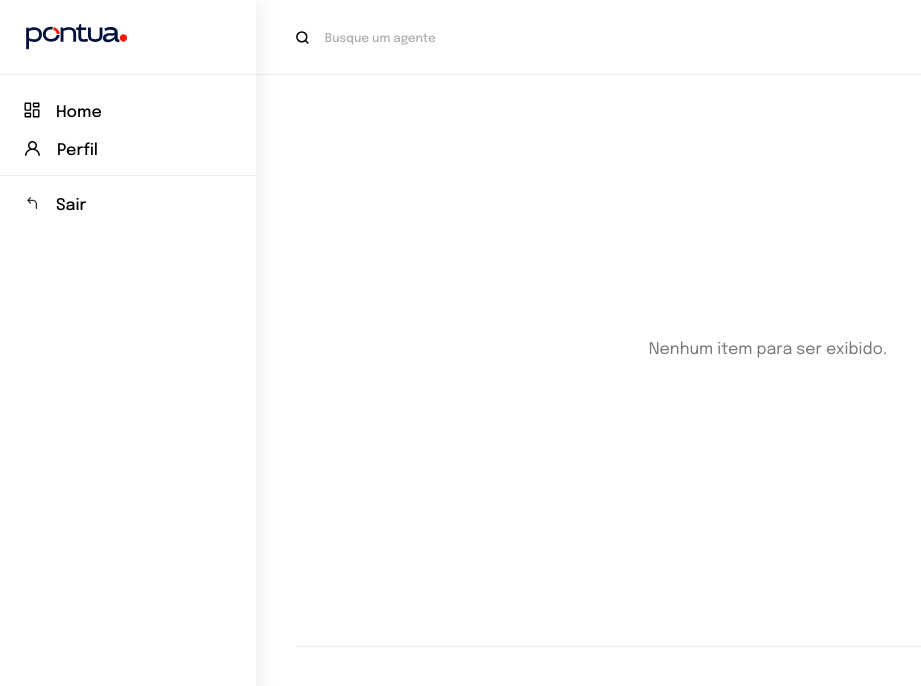
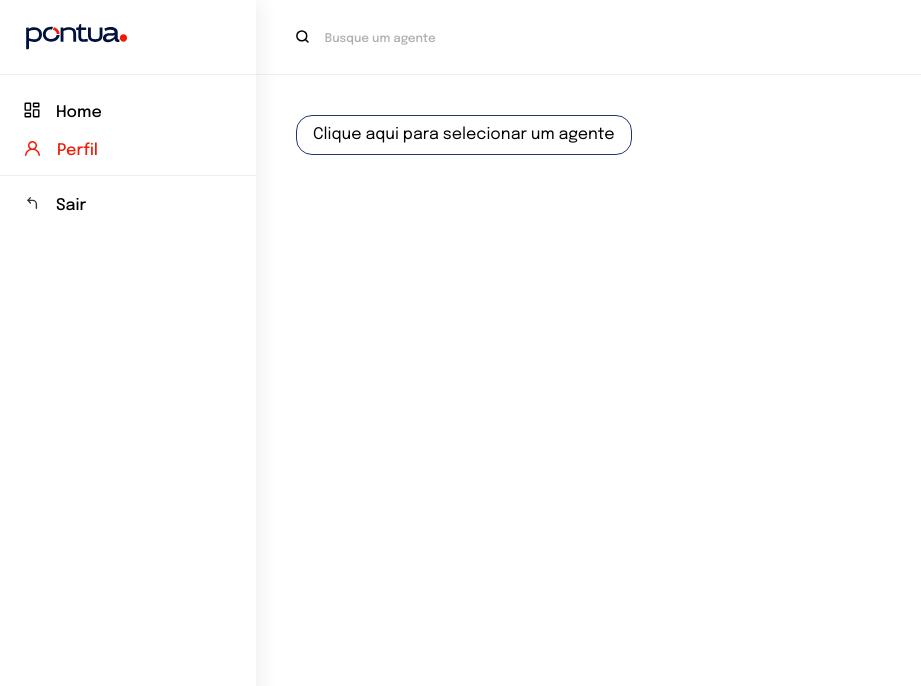
Before and after one commit to igorfurtado/marvel-fe, a React (Vite) app: page /home in a window 1280 px wide. Both pictures are taken after a click on the button "Perfil". Shown: the top 686 px of the page, without its empty margins (0-921 px from the left). Built offline with nearby package versions, Linux system fonts and the light colour scheme; no server answers; the HTML template or start-up script is replaced by a standard one.

Commit message:
feat: criando a secao de perfil - configurando ambiente

```diff
--- a/package.json
+++ b/package.json
@@ -15,7 +15,8 @@
     "react-dom": "^18.2.0",
     "react-router": "^6.21.3",
     "react-router-dom": "^6.21.3",
-    "styled-components": "^6.1.8"
+    "styled-components": "^6.1.8",
+    "zustand": "^4.5.0"
   },
   "devDependencies": {
     "@types/node": "^20.11.5",
--- a/src/components/custom-text/index.tsx
+++ b/src/components/custom-text/index.tsx
@@ -6,7 +6,7 @@ type CustomTextProps = {
   fontFamily?: string
   fontSize?: string
   color?: string
-  textAlign?: string
+  $textalign?: string
   fontWeight?: string
   $margintop?: string
   $marginbottom?: string
@@ -20,7 +20,7 @@ const CustomText = ({
   fontFamily,
   fontSize,
   fontWeight,
-  textAlign,
+  $textalign,
   $marginbottom,
   $marginleft,
   $marginright,
@@ -31,7 +31,7 @@ const CustomText = ({
       fontFamily={fontFamily}
       color={color}
       fontSize={fontSize}
-      textAlign={textAlign}
+      $textalign={$textalign}
       fontWeight={fontWeight}
       $marginbottom={$marginbottom}
       $marginleft={$marginleft}
--- a/src/components/custom-text/styles.ts
+++ b/src/components/custom-text/styles.ts
@@ -5,7 +5,7 @@ export const StyledText = styled.span<{
   fontFamily?: string
   fontSize?: string
   color?: string
-  textAlign?: string
+  $textalign?: string
   fontWeight?: string
   $margintop?: string
   $marginbottom?: string
@@ -16,7 +16,7 @@ export const StyledText = styled.span<{
   font-size: ${({ fontSize }) => fontSize || fonts.size.p};
   font-weight: ${({ fontWeight }) => fontWeight || '400'};
   color: ${({ color }) => color || colors.black};
-  text-align: ${({ textAlign }) => textAlign || 'center'};
+  text-align: ${({ $textalign }) => $textalign || 'center'};
   margin-top: ${({ $margintop }) => $margintop || 0};
   margin-bottom: ${({ $marginbottom }) => $marginbottom || 0};
   margin-left: ${({ $marginleft }) => $marginleft || 0};
--- a/src/pages/home/view/components/home-content/components/character-card.tsx
+++ b/src/pages/home/view/components/home-content/components/character-card.tsx
@@ -1,5 +1,6 @@
 import CustomText from '@/components/custom-text'
 import { Character } from '@/pages/home/model/application/entities/character'
+import { useHandleSelectCharacter } from '@/stores/selected-character'
 import { fonts } from '@/styles/references'
 import { Card } from '../styles'
 
@@ -8,19 +9,21 @@ type CharacterCardProps = {
 }
 
 const CharacterCard = ({ character }: CharacterCardProps) => {
+  const handleSelectedCharacter = useHandleSelectCharacter()
+
   return (
-    <Card>
+    <Card onClick={() => handleSelectedCharacter(character)}>
       <img
         src={`${character.thumbnail.path}.${character.thumbnail.extension}`}
       />
 
       <div>
-        <CustomText textAlign='left' fontSize={fonts.size.p} fontWeight='700'>
+        <CustomText $textalign='left' fontSize={fonts.size.p} fontWeight='700'>
           {character.name}
         </CustomText>
 
         <div className='textWrapper'>
-          <CustomText textAlign='left' fontSize={fonts.size.small}>
+          <CustomText $textalign='left' fontSize={fonts.size.small}>
             {character.description || 'No description'}
           </CustomText>
         </div>
--- a/src/pages/home/view/components/home-content/index.tsx
+++ b/src/pages/home/view/components/home-content/index.tsx
@@ -1,7 +1,9 @@
 import CustomText from '@/components/custom-text'
 import { Character } from '@/pages/home/model/application/entities/character'
+import { useSelectedHomeView } from '@/stores/selected-view'
 import { colors } from '@/styles/references'
 import Pagination from '../pagination'
+import ProfileSection from '../profile-content'
 import CardsSection from './components/cards-section'
 import SkeletonCards from './components/skeleton-cards'
 import { CardsWrapper, Container, Divisor, PaginationWrapper } from './styles'
@@ -27,7 +29,11 @@ const HomeContent = ({
   prev,
   jump
 }: HomeContentProps) => {
+  const selectedHomeView = useSelectedHomeView()
+
   return (
+    <>
+      {selectedHomeView === 'home' ? (
         <Container>
           {isLoading ? (
             <SkeletonCards />
@@ -55,6 +61,10 @@ const HomeContent = ({
             </PaginationWrapper>
           )}
         </Container>
+      ) : (
+        <ProfileSection />
+      )}
+    </>
   )
 }
 
--- a/src/pages/home/view/components/home-content/styles.ts
+++ b/src/pages/home/view/components/home-content/styles.ts
@@ -36,10 +36,11 @@ export const RowContainer = styled.div<{
   gap: 0 0.9375rem;
 `
 
-export const Card = styled.div<{
+export const Card = styled.button<{
   $skeleton?: string
 }>`
   display: flex;
+  border: none;
   width: 100%;
   height: 9.375rem;
   padding: 0.875rem 0.625rem;
@@ -49,6 +50,11 @@ export const Card = styled.div<{
   background-color: ${colors['gray/100']};
   box-shadow: 0px 6px 18px 0px rgba(0, 0, 0, 0.06);
   overflow: hidden;
+  transition: all 0.3s ease-out;
+
+  &:hover {
+    transform: scale(1.02);
+  }
 
   img {
     width: 83px;
--- /dev/null
+++ b/src/pages/home/view/components/profile-content/index.tsx
@@ -0,0 +1,42 @@
+import CustomText from '@/components/custom-text'
+import { useSelectedCharacter } from '@/stores/selected-character'
+import { useHandleSelectedHomeView } from '@/stores/selected-view'
+import { colors, fonts } from '@/styles/references'
+import { Container } from './styles'
+
+const ProfileSection = () => {
+  const selectedCharacter = useSelectedCharacter()
+  const handleSelectedHomeView = useHandleSelectedHomeView()
+
+  return (
+    <Container>
+      {selectedCharacter ? (
+        <CustomText
+          fontWeight='700'
+          color={colors['blue/600']}
+          fontSize={fonts.size.h5}
+        >
+          Perfil
+          <CustomText
+            fontWeight='700'
+            color={colors['orange/500']}
+            fontSize={fonts.size.h5}
+          >
+            {' '}
+            /
+          </CustomText>
+          <CustomText color={colors['gray/500']} fontSize={fonts.size.h5}>
+            {' '}
+            {selectedCharacter?.name}
+          </CustomText>
+        </CustomText>
+      ) : (
+        <button onClick={() => handleSelectedHomeView('home')}>
+          <CustomText>Clique aqui para selecionar um agente</CustomText>
+        </button>
+      )}
+    </Container>
+  )
+}
+
+export default ProfileSection
--- /dev/null
+++ b/src/pages/home/view/components/profile-content/styles.ts
@@ -0,0 +1,19 @@
+import { colors } from '@/styles/references'
+import styled from 'styled-components'
+
+export const Container = styled.div`
+  display: flex;
+  height: 100%;
+  padding: 2.5rem;
+
+  button {
+    display: flex;
+    align-items: center;
+    justify-content: center;
+    height: 40px;
+    border: 1px solid ${colors['blue/600']};
+    padding: 1rem;
+    border-radius: 1rem;
+    background-color: transparent;
+  }
+`
--- a/src/pages/home/view/components/side-menu/index.tsx
+++ b/src/pages/home/view/components/side-menu/index.tsx
@@ -2,9 +2,17 @@ import CustomText from '@/components/custom-text'
 import { Exit } from '@/components/icons/exit'
 import { Home } from '@/components/icons/home'
 import { Profile } from '@/components/icons/profile'
+import {
+  useHandleSelectedHomeView,
+  useSelectedHomeView
+} from '@/stores/selected-view'
+import { colors } from '@/styles/references'
 import { Container, Divisor, LogoWrapper, NavOptions } from './styles'
 
 const Menu = () => {
+  const selectedHomeView = useSelectedHomeView()
+  const handleSelectedHomeView = useHandleSelectedHomeView()
+
   return (
     <Container>
       <LogoWrapper>
@@ -19,16 +27,40 @@ const Menu = () => {
       <Divisor />
 
       <NavOptions>
-        <button>
-          <Home />
-          <CustomText fontWeight='500' $margintop='5px'>
+        <button onClick={() => handleSelectedHomeView('home')}>
+          <Home
+            color={
+              selectedHomeView === 'home' ? colors['orange/500'] : colors.black
+            }
+          />
+          <CustomText
+            fontWeight='500'
+            $margintop='5px'
+            color={
+              selectedHomeView === 'home' ? colors['orange/500'] : colors.black
+            }
+          >
             Home
           </CustomText>
         </button>
 
-        <button>
-          <Profile />
-          <CustomText fontWeight='500' $margintop='5px'>
+        <button onClick={() => handleSelectedHomeView('profile')}>
+          <Profile
+            color={
+              selectedHomeView === 'profile'
+                ? colors['orange/500']
+                : colors.black
+            }
+          />
+          <CustomText
+            fontWeight='500'
+            $margintop='5px'
+            color={
+              selectedHomeView === 'profile'
+                ? colors['orange/500']
+                : colors.black
+            }
+          >
             Perfil
           </CustomText>
         </button>
--- /dev/null
+++ b/src/stores/selected-character/index.tsx
@@ -0,0 +1,21 @@
+import { Character } from '@/pages/home/model/application/entities/character'
+import { create } from 'zustand'
+
+export type SelectedCharacter = {
+  selectedCharacter: Character | null
+  handleCharacter: (clickedCharacter: Character | null) => void
+}
+
+const useStore = create<SelectedCharacter>((set) => ({
+  selectedCharacter: null,
+  handleCharacter: (clickedCharacter: Character | null) => {
+    set({
+      selectedCharacter: clickedCharacter
+    })
+  }
+}))
+
+export const useSelectedCharacter = () =>
+  useStore((state) => state.selectedCharacter)
+export const useHandleSelectCharacter = () =>
+  useStore((state) => state.handleCharacter)
--- /dev/null
+++ b/src/stores/selected-view/index.tsx
@@ -0,0 +1,20 @@
+import { create } from 'zustand'
+
+export type SelectedHomeView = {
+  selectedHomeView: 'home' | 'profile'
+  handleHomeView: (selectedHomeView: 'home' | 'profile') => void
+}
+
+const useStore = create<SelectedHomeView>((set) => ({
+  selectedHomeView: 'home',
+  handleHomeView: (selectedHomeView: 'home' | 'profile') => {
+    set({
+      selectedHomeView: selectedHomeView
+    })
+  }
+}))
+
+export const useSelectedHomeView = () =>
+  useStore((state) => state.selectedHomeView)
+export const useHandleSelectedHomeView = () =>
+  useStore((state) => state.handleHomeView)
```
Also changed, not shown: 1 other file (tests, documents, lock files or other folders). Lines whose indentation alone changed are shown as unchanged.
